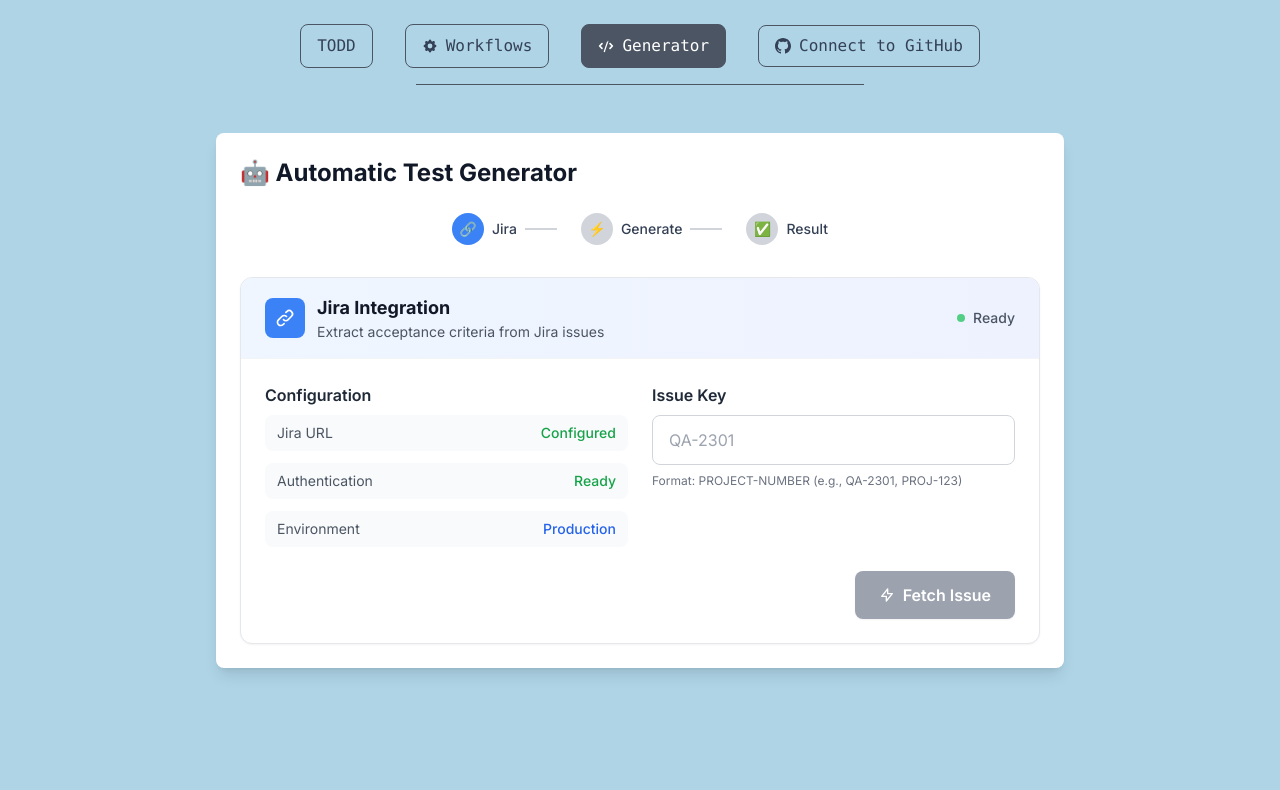
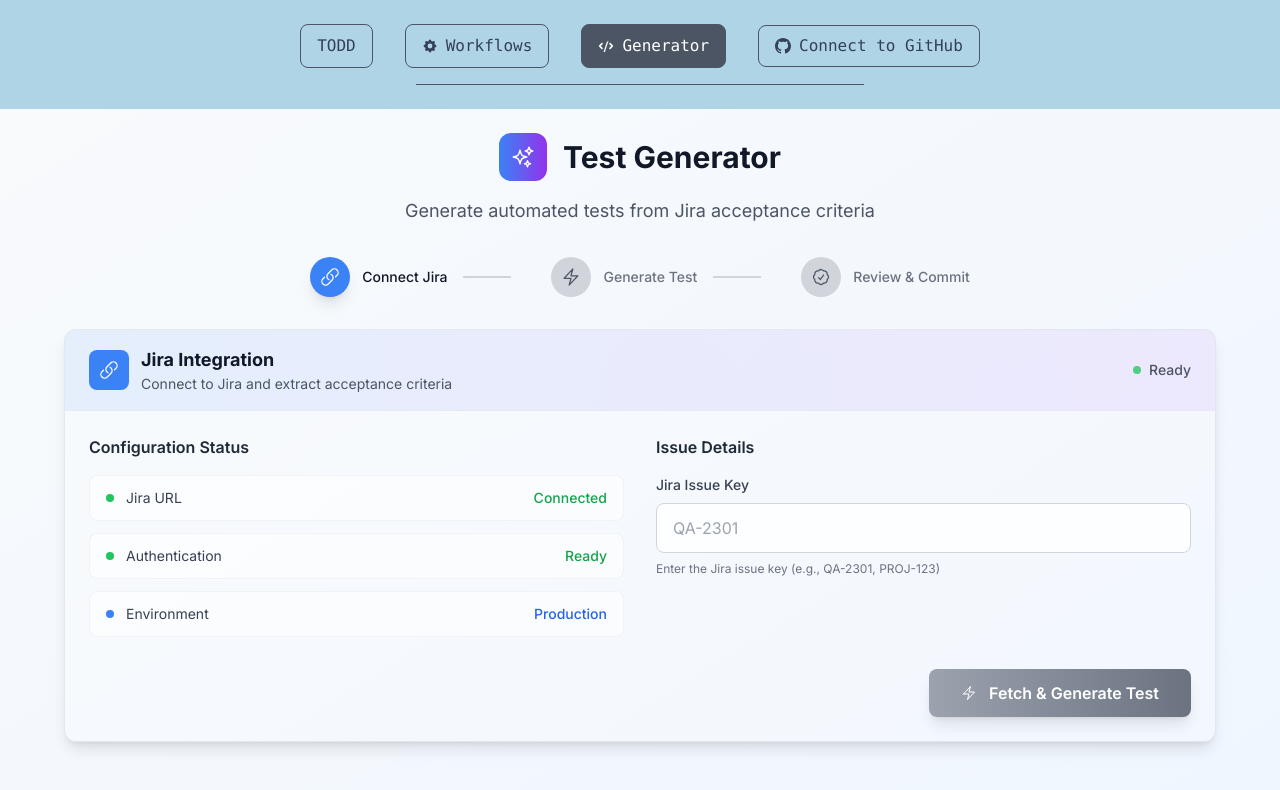
Before and after one commit to nelceb/todd-automation, a Next.js app: page / in a window 1280 px wide. Both pictures are taken after a click on the button "Generator". Shown: the top 790 px of the page. Built offline with nearby package versions, Linux system fonts and the light colour scheme.

Commit message:
feat: Improve TestGenerator UI with consistent design and modern styling

```diff
--- a/app/components/TestGenerator.tsx
+++ b/app/components/TestGenerator.tsx
@@ -10,7 +10,12 @@
   ArrowPathIcon,
   CodeBracketIcon,
   DocumentTextIcon,
-  ExclamationTriangleIcon
+  ExclamationTriangleIcon,
+  ArrowTopRightOnSquareIcon,
+  SparklesIcon,
+  LinkIcon,
+  BoltIcon,
+  CheckBadgeIcon
 } from '@heroicons/react/24/outline'
 
 interface AcceptanceCriteria {
@@ -159,62 +164,89 @@
   }
 
   return (
-    <div className="max-w-4xl mx-auto p-6">
+    <div className="min-h-screen bg-gradient-to-br from-slate-50 to-blue-50 p-6">
+      <div className="max-w-6xl mx-auto">
+        {/* Header */}
+        <motion.div
+          initial={{ opacity: 0, y: -20 }}
+          animate={{ opacity: 1, y: 0 }}
+          className="text-center mb-8"
+        >
+          <div className="flex items-center justify-center mb-4">
+            <div className="w-12 h-12 bg-gradient-to-r from-blue-500 to-purple-600 rounded-xl flex items-center justify-center mr-4">
+              <SparklesIcon className="w-6 h-6 text-white" />
+            </div>
+            <h1 className="text-3xl font-bold text-gray-900">Test Generator</h1>
+          </div>
+          <p className="text-gray-600 text-lg">Generate automated tests from Jira acceptance criteria</p>
+        </motion.div>
+
+        {/* Progress Steps */}
         <motion.div
           initial={{ opacity: 0, y: 20 }}
           animate={{ opacity: 1, y: 0 }}
-        className="bg-white rounded-lg shadow-lg p-6"
+          className="flex items-center justify-center mb-8"
         >
-        <h2 className="text-2xl font-bold text-gray-900 mb-6">
-          🤖 Automatic Test Generator
-        </h2>
+          <div className="flex items-center space-x-6">
+            {[
+              { key: 'jira', label: 'Connect Jira', icon: LinkIcon, color: 'blue' },
+              { key: 'generate', label: 'Generate Test', icon: BoltIcon, color: 'purple' },
+              { key: 'result', label: 'Review & Commit', icon: CheckBadgeIcon, color: 'green' }
+            ].map((stepItem, index) => {
+              const isActive = step === stepItem.key
+              const isCompleted = ['jira', 'generate', 'result'].indexOf(step) > index
+              const Icon = stepItem.icon
 
-        {/* Progress Steps */}
-        <div className="flex items-center justify-center mb-8">
-          <div className="flex items-center space-x-4">
-            {[
-              { key: 'jira', label: 'Jira', icon: '🔗' },
-              { key: 'generate', label: 'Generate', icon: '⚡' },
-              { key: 'result', label: 'Result', icon: '✅' }
-            ].map((stepItem, index) => (
+              return (
                 <div key={stepItem.key} className="flex items-center">
-                <div className={`w-8 h-8 rounded-full flex items-center justify-center text-sm font-bold ${
-                  step === stepItem.key
-                    ? 'bg-blue-500 text-white'
-                    : index < ['jira', 'generate', 'result'].indexOf(step)
+                  <div className={`w-10 h-10 rounded-full flex items-center justify-center transition-all duration-300 ${
+                    isActive
+                      ? `bg-${stepItem.color}-500 text-white shadow-lg`
+                      : isCompleted
                       ? 'bg-green-500 text-white'
                       : 'bg-gray-300 text-gray-600'
                   }`}>
-                  {stepItem.icon}
+                    <Icon className="w-5 h-5" />
                   </div>
-                <span className="ml-2 text-sm font-medium">{stepItem.label}</span>
-                {index < 2 && <div className="w-8 h-0.5 bg-gray-300 mx-2" />}
+                  <span className={`ml-3 text-sm font-medium transition-colors duration-300 ${
+                    isActive ? 'text-gray-900' : isCompleted ? 'text-green-600' : 'text-gray-500'
+                  }`}>
+                    {stepItem.label}
+                  </span>
+                  {index < 2 && (
+                    <div className={`w-12 h-0.5 mx-4 transition-colors duration-300 ${
+                      isCompleted ? 'bg-green-500' : 'bg-gray-300'
+                    }`} />
+                  )}
                 </div>
-            ))}
+              )
+            })}
           </div>
-        </div>
+        </motion.div>
 
+        {/* Main Content */}
+        <motion.div
+          initial={{ opacity: 0, y: 20 }}
+          animate={{ opacity: 1, y: 0 }}
+          className="space-y-6"
+        >
           {/* Step 1: Jira Configuration */}
           {step === 'jira' && (
             <motion.div
               initial={{ opacity: 0, x: -20 }}
               animate={{ opacity: 1, x: 0 }}
-            className="space-y-6"
+              className="bg-white/20 border border-gray-300/50 rounded-xl shadow-lg overflow-hidden"
             >
-            {/* Workflow-style Jira Configuration Card */}
-            <div className="bg-white border border-gray-200 rounded-xl shadow-sm hover:shadow-md transition-all duration-200 overflow-hidden">
-              {/* Header similar to workflow cards */}
-              <div className="bg-gradient-to-r from-blue-50 to-indigo-50 px-6 py-4 border-b border-gray-100">
+              {/* Header */}
+              <div className="bg-gradient-to-r from-blue-500/10 to-purple-500/10 px-6 py-4 border-b border-gray-200/50">
                 <div className="flex items-center justify-between">
                   <div className="flex items-center">
                     <div className="w-10 h-10 bg-blue-500 rounded-lg flex items-center justify-center mr-3">
-                      <svg className="w-5 h-5 text-white" fill="none" stroke="currentColor" viewBox="0 0 24 24">
-                        <path strokeLinecap="round" strokeLinejoin="round" strokeWidth={2} d="M13.828 10.172a4 4 0 00-5.656 0l-4 4a4 4 0 105.656 5.656l1.102-1.101m-.758-4.828a4 4 0 005.656 0l4-4a4 4 0 00-5.656-5.656l-1.1 1.1" />
-                      </svg>
+                      <LinkIcon className="w-5 h-5 text-white" />
                     </div>
                     <div>
                       <h3 className="text-lg font-bold text-gray-900">Jira Integration</h3>
-                      <p className="text-sm text-gray-600">Extract acceptance criteria from Jira issues</p>
+                      <p className="text-sm text-gray-600">Connect to Jira and extract acceptance criteria</p>
                     </div>
                   </div>
                   <div className="flex items-center space-x-2">
@@ -224,139 +256,188 @@
                 </div>
               </div>
 
-              {/* Content area */}
+              {/* Content */}
               <div className="p-6">
-                <div className="grid grid-cols-1 md:grid-cols-2 gap-6">
-                  {/* Left column - Configuration */}
+                <div className="grid grid-cols-1 lg:grid-cols-2 gap-8">
+                  {/* Configuration Status */}
                   <div className="space-y-4">
-                    <div>
-                      <h4 className="font-semibold text-gray-800 mb-2">Configuration</h4>
+                    <h4 className="font-semibold text-gray-800 mb-4">Configuration Status</h4>
                     <div className="space-y-3">
-                        <div className="flex items-center justify-between py-2 px-3 bg-gray-50 rounded-lg">
-                          <span className="text-sm text-gray-600">Jira URL</span>
-                          <span className="text-sm font-medium text-green-600">Configured</span>
+                      <div className="flex items-center justify-between py-3 px-4 bg-white/50 rounded-lg border border-gray-200/50">
+                        <div className="flex items-center">
+                          <div className="w-2 h-2 bg-green-500 rounded-full mr-3"></div>
+                          <span className="text-sm text-gray-700">Jira URL</span>
                         </div>
-                        <div className="flex items-center justify-between py-2 px-3 bg-gray-50 rounded-lg">
-                          <span className="text-sm text-gray-600">Authentication</span>
+                        <span className="text-sm font-medium text-green-600">Connected</span>
+                      </div>
+                      <div className="flex items-center justify-between py-3 px-4 bg-white/50 rounded-lg border border-gray-200/50">
+                        <div className="flex items-center">
+                          <div className="w-2 h-2 bg-green-500 rounded-full mr-3"></div>
+                          <span className="text-sm text-gray-700">Authentication</span>
+                        </div>
                         <span className="text-sm font-medium text-green-600">Ready</span>
                       </div>
-                        <div className="flex items-center justify-between py-2 px-3 bg-gray-50 rounded-lg">
-                          <span className="text-sm text-gray-600">Environment</span>
+                      <div className="flex items-center justify-between py-3 px-4 bg-white/50 rounded-lg border border-gray-200/50">
+                        <div className="flex items-center">
+                          <div className="w-2 h-2 bg-blue-500 rounded-full mr-3"></div>
+                          <span className="text-sm text-gray-700">Environment</span>
+                        </div>
                         <span className="text-sm font-medium text-blue-600">Production</span>
                       </div>
                     </div>
                   </div>
-                  </div>
 
-                  {/* Right column - Issue Input */}
+                  {/* Issue Input */}
                   <div className="space-y-4">
+                    <h4 className="font-semibold text-gray-800 mb-4">Issue Details</h4>
                     <div>
-                      <h4 className="font-semibold text-gray-800 mb-2">Issue Key</h4>
+                      <label className="block text-sm font-medium text-gray-700 mb-2">
+                        Jira Issue Key
+                      </label>
                       <input
                         type="text"
                         value={jiraConfig.issueKey}
                         onChange={(e) => setJiraConfig({...jiraConfig, issueKey: e.target.value})}
                         placeholder="QA-2301"
-                        className="w-full px-4 py-3 border border-gray-300 rounded-lg focus:outline-none focus:ring-2 focus:ring-blue-500 focus:border-transparent bg-white"
+                        className="w-full px-4 py-3 border border-gray-300 rounded-lg focus:outline-none focus:ring-2 focus:ring-blue-500 focus:border-transparent bg-white/80 backdrop-blur-sm"
                       />
                       <p className="text-xs text-gray-500 mt-2">
-                        Format: PROJECT-NUMBER (e.g., QA-2301, PROJ-123)
+                        Enter the Jira issue key (e.g., QA-2301, PROJ-123)
                       </p>
                     </div>
                   </div>
                 </div>
 
-                {/* Action button */}
-                <div className="mt-6 flex justify-end">
+                {/* Action Button */}
+                <div className="mt-8 flex justify-end">
                   <button
                     onClick={fetchJiraIssue}
                     disabled={loading || !jiraConfig.issueKey}
-                    className="bg-blue-600 text-white px-6 py-3 rounded-lg hover:bg-blue-700 disabled:bg-gray-400 disabled:cursor-not-allowed transition-all duration-200 font-semibold shadow-sm hover:shadow-md flex items-center"
+                    className="bg-gradient-to-r from-blue-500 to-purple-600 text-white px-8 py-3 rounded-lg hover:from-blue-600 hover:to-purple-700 disabled:from-gray-400 disabled:to-gray-500 disabled:cursor-not-allowed transition-all duration-300 font-semibold shadow-lg hover:shadow-xl flex items-center transform hover:scale-105 disabled:scale-100"
                   >
                     {loading ? (
                       <>
-                        <div className="w-4 h-4 border-2 border-white border-t-transparent rounded-full animate-spin mr-2"></div>
-                        Fetching...
+                        <div className="w-4 h-4 border-2 border-white border-t-transparent rounded-full animate-spin mr-3"></div>
+                        Fetching Issue...
                       </>
                     ) : (
                       <>
-                        <svg className="w-4 h-4 mr-2" fill="none" stroke="currentColor" viewBox="0 0 24 24">
-                          <path strokeLinecap="round" strokeLinejoin="round" strokeWidth={2} d="M13 10V3L4 14h7v7l9-11h-7z" />
-                        </svg>
-                        Fetch Issue
+                        <BoltIcon className="w-4 h-4 mr-3" />
+                        Fetch & Generate Test
                       </>
                     )}
+                  </button>
+                </div>
+              </div>
+            </motion.div>
+          )}
+
+          {/* Step 2: Generated Test Result */}
+          {step === 'result' && generatedTest && (
+            <motion.div
+              initial={{ opacity: 0, x: -20 }}
+              animate={{ opacity: 1, x: 0 }}
+              className="space-y-6"
+            >
+              {/* Success Header */}
+              <div className="bg-white/20 border border-gray-300/50 rounded-xl shadow-lg overflow-hidden">
+                <div className="bg-gradient-to-r from-green-500/10 to-emerald-500/10 px-6 py-4 border-b border-gray-200/50">
+                  <div className="flex items-center justify-between">
+                    <div className="flex items-center">
+                      <div className="w-10 h-10 bg-green-500 rounded-lg flex items-center justify-center mr-3">
+                        <CheckBadgeIcon className="w-5 h-5 text-white" />
+                      </div>
+                      <div>
+                        <h3 className="text-lg font-bold text-gray-900">Test Generated Successfully</h3>
+                        <p className="text-sm text-gray-600">Test has been created and committed to repository</p>
+                      </div>
+                    </div>
+                    <div className="flex items-center space-x-2">
+                      <div className="w-2 h-2 bg-green-500 rounded-full"></div>
+                      <span className="text-sm text-gray-600 font-medium">Completed</span>
+                    </div>
+                  </div>
+                </div>
+
+                <div className="p-6">
+                  {/* Test Info */}
+                  <div className="grid grid-cols-1 md:grid-cols-2 gap-6 mb-6">
+                    <div className="space-y-3">
+                      <h4 className="font-semibold text-gray-800">Test Information</h4>
+                      <div className="space-y-2">
+                        <div className="flex items-center justify-between py-2 px-3 bg-white/50 rounded-lg">
+                          <span className="text-sm text-gray-600">Framework</span>
+                          <span className="text-sm font-medium text-blue-600">{generatedTest.framework}</span>
+                        </div>
+                        <div className="flex items-center justify-between py-2 px-3 bg-white/50 rounded-lg">
+                          <span className="text-sm text-gray-600">Branch</span>
+                          <span className="text-sm font-medium text-purple-600">{generatedTest.branchName}</span>
+                        </div>
+                        <div className="flex items-center justify-between py-2 px-3 bg-white/50 rounded-lg">
+                          <span className="text-sm text-gray-600">File Path</span>
+                          <span className="text-sm font-medium text-gray-800">{generatedTest.testPath}</span>
+                        </div>
+                      </div>
+                    </div>
+
+                    <div className="space-y-3">
+                      <h4 className="font-semibold text-gray-800">Actions</h4>
+                      <div className="space-y-2">
+                        <button
+                          onClick={() => {
+                            navigator.clipboard.writeText(generatedTest.content)
+                            alert('Test code copied to clipboard!')
+                          }}
+                          className="w-full bg-blue-500 text-white py-2 px-4 rounded-lg hover:bg-blue-600 transition-colors duration-200 flex items-center justify-center"
+                        >
+                          <DocumentTextIcon className="w-4 h-4 mr-2" />
+                          Copy Test Code
+                        </button>
+                        <button
+                          onClick={() => window.open(`https://github.com/Cook-Unity/pw-cookunity-automation/tree/${generatedTest.branchName}`, '_blank')}
+                          className="w-full bg-gray-500 text-white py-2 px-4 rounded-lg hover:bg-gray-600 transition-colors duration-200 flex items-center justify-center"
+                        >
+                          <ArrowTopRightOnSquareIcon className="w-4 h-4 mr-2" />
+                          View in GitHub
+                        </button>
+                      </div>
+                    </div>
+                  </div>
+
+                  {/* Generated Code */}
+                  <div>
+                    <h4 className="font-semibold text-gray-800 mb-3">Generated Test Code</h4>
+                    <div className="bg-gray-900 rounded-lg overflow-hidden">
+                      <div className="bg-gray-800 px-4 py-2 border-b border-gray-700">
+                        <div className="flex items-center space-x-2">
+                          <div className="w-3 h-3 bg-red-500 rounded-full"></div>
+                          <div className="w-3 h-3 bg-yellow-500 rounded-full"></div>
+                          <div className="w-3 h-3 bg-green-500 rounded-full"></div>
+                          <span className="text-gray-400 text-sm ml-4">{generatedTest.fileName}</span>
+                        </div>
+                      </div>
+                      <pre className="text-green-400 p-4 overflow-x-auto text-sm">
+                        {generatedTest.content}
+                      </pre>
+                    </div>
+                  </div>
+
+                  {/* Action Buttons */}
+                  <div className="mt-6 flex space-x-4">
+                    <button
+                      onClick={() => setStep('jira')}
+                      className="bg-gradient-to-r from-blue-500 to-purple-600 text-white px-6 py-3 rounded-lg hover:from-blue-600 hover:to-purple-700 transition-all duration-300 font-semibold shadow-lg hover:shadow-xl flex items-center"
+                    >
+                      <SparklesIcon className="w-4 h-4 mr-2" />
+                      Generate Another Test
                     </button>
                   </div>
                 </div>
               </div>
             </motion.div>
           )}
-
-
-        {/* Step 2: Generated Test Result */}
-        {step === 'result' && generatedTest && (
-          <motion.div
-            initial={{ opacity: 0, x: -20 }}
-            animate={{ opacity: 1, x: 0 }}
-            className="space-y-4"
-          >
-            <h3 className="text-lg font-semibold text-gray-800 mb-4">
-              ✅ Test Generated Successfully
-            </h3>
-
-            <div className="bg-green-50 border border-green-200 rounded-lg p-4 mb-4">
-              <div className="flex items-center">
-                <div className="text-green-500 mr-2">✅</div>
-                <div>
-                  <h4 className="font-semibold text-green-800">Test generated and committed</h4>
-                  <p className="text-green-600 text-sm">
-                    Branch: {generatedTest.branchName} | Framework: {generatedTest.framework}
-                  </p>
+        </motion.div>
       </div>
-              </div>
-            </div>
-
-            <div className="space-y-4">
-              <div>
-                <h4 className="font-medium text-gray-800 mb-2">Generated file:</h4>
-                <code className="text-sm bg-gray-100 px-2 py-1 rounded">{generatedTest.testPath}</code>
-              </div>
-
-              <div>
-                <h4 className="font-medium text-gray-800 mb-2">Test code:</h4>
-                <pre className="bg-gray-900 text-green-400 p-4 rounded-lg overflow-x-auto text-sm">
-                  {generatedTest.content}
-                </pre>
-              </div>
-            </div>
-
-            <div className="flex space-x-4">
-              <button
-                onClick={() => setStep('jira')}
-                className="bg-blue-500 text-white py-2 px-4 rounded-md hover:bg-blue-600"
-              >
-                Generate Another Test
-              </button>
-              <button
-                onClick={() => {
-                  navigator.clipboard.writeText(generatedTest.content)
-                  alert('Test code copied to clipboard!')
-                }}
-                className="bg-green-500 text-white py-2 px-4 rounded-md hover:bg-green-600"
-              >
-                Copy Code
-              </button>
-              <button
-                onClick={() => window.open(`https://github.com/Cook-Unity/pw-cookunity-automation/tree/${generatedTest.branchName}`, '_blank')}
-                className="bg-gray-500 text-white py-2 px-4 rounded-md hover:bg-gray-600"
-              >
-                View in GitHub
-              </button>
-            </div>
-          </motion.div>
-        )}
-      </motion.div>
     </div>
   )
 }
```
Lines whose indentation alone changed are shown as unchanged.
